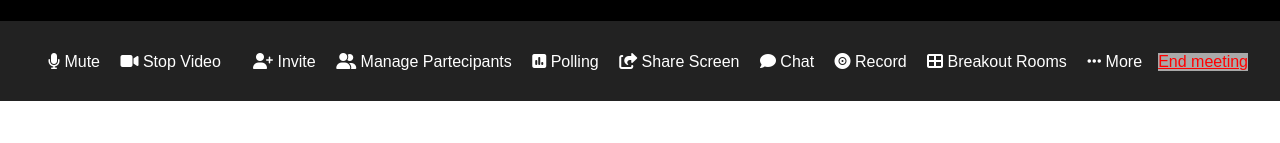
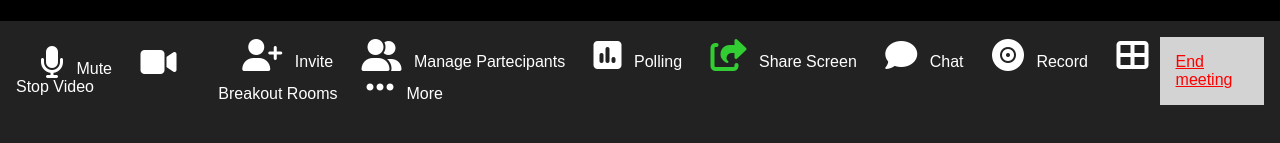
Before and after one commit to SaraDonzellini/html-css-zoom, a plain HTML site: page index.html in a window 1280 px wide. Shown: the part 1671-1814 px from the top of the page. Before the commit the page ends 1772 px from the top, so only its background shows below. Drawn offline with Linux system fonts and the light colour scheme.

Commit message:
exercise almost complete

```diff
--- a/css/style.css
+++ b/css/style.css
@@ -35,6 +35,10 @@ body{
   color: red;
 }
 
+.green{
+  color: limegreen;
+}
+
 main{
   background-color: black;
   position: relative;
@@ -51,7 +55,7 @@ div.top-right{
 }
 
 div.webcam{
-  background-image: url('https://picsum.photos/180/320.jpg');
+  background-image: url('https://picsum.photos/140/280.jpg');
   height: 140px;
   width: 280px;
   background-repeat: no-repeat;
@@ -78,24 +82,17 @@ section.webcams span{
 footer{
   background-color: #222222;
   color: white;
-  height: 10vh;
-  padding: 4vh;
+  height: 8rem;
+  padding: 1rem;
 }
 
-nav ul{
-  list-style-type: none;
 
+footer i{
+  font-size: xx-large;
+  padding: 0 0.5rem 0 1.5rem;
 }
 
-nav ul li{
-  display: inline;
-  padding-left: 2vh;
+div.esc{
+  padding: 1rem;
+  background-color: lightgrey;
 }
-
-nav ul li>i{
-  display: block;
-}
-
-a{
-  background-color: darkgrey;
-}
--- a/index.html
+++ b/index.html
@@ -12,7 +12,7 @@
     <main>
       <div class="top-right">
         <span><i class="fa-solid fa-table-cells"></i>Speaker View </span>
-        <span><i class="fa-solid fa-magnifying-glass-plus"></i></span>
+        <span><i class="fa-solid fa-magnifying-glass-plus"> </i></span>
       </div>
       <div class="container flex flex-wrap">
         <section class="webcams flex ">
@@ -165,21 +165,34 @@
     <footer>
       <section>
         <nav class="flex flex-between" >
-          <ul>
-            <li><i class="fa-solid fa-microphone"></i><span> Mute</span> </li>
-            <li><i class="fa-solid fa-video"></i> Stop Video</li>
-          </ul>
-          <ul>
-            <li><i class="fa-solid fa-user-plus"></i> Invite</li>
-            <li><i class="fa-solid fa-user-group"></i> Manage Partecipants</li>
-            <li><i class="fa-solid fa-square-poll-vertical"></i> Polling</li>
-            <li><i class="fa-solid fa-share-from-square"></i> Share Screen</li>
-            <li><i class="fa-solid fa-comment"></i> Chat</li>
-            <li><i class="fa-solid fa-record-vinyl"></i> Record</li>
-            <li><i class="fa-solid fa-table-cells-large"></i> Breakout Rooms</li>
-            <li><i class="fa-solid fa-ellipsis"></i> More</li>
-          </ul>
-          <a href="#" class="red">End meeting</a>
+          <section>
+            <i class="fa-solid fa-microphone"></i>
+              Mute
+            <i class="fa-solid fa-video"></i>
+              Stop Video
+          </section>
+          <section>
+            <i class="fa-solid fa-user-plus"></i>
+              Invite
+            <i class="fa-solid fa-user-group"></i>
+              Manage Partecipants
+            <i class="fa-solid fa-square-poll-vertical"></i>
+              Polling
+            <i class="fa-solid fa-share-from-square green"></i>
+              Share Screen
+            <i class="fa-solid fa-comment"></i>
+              Chat
+            <i class="fa-solid fa-record-vinyl"></i>
+              Record
+            <i class="fa-solid fa-table-cells-large"></i>
+              Breakout Rooms
+            <i class="fa-solid fa-ellipsis"></i>
+              More
+          </section>
+          <div class="esc">
+            <a href="#" class="red">End meeting</a>
+          </div>
+
         </nav>
       </section>
     </footer>
```
